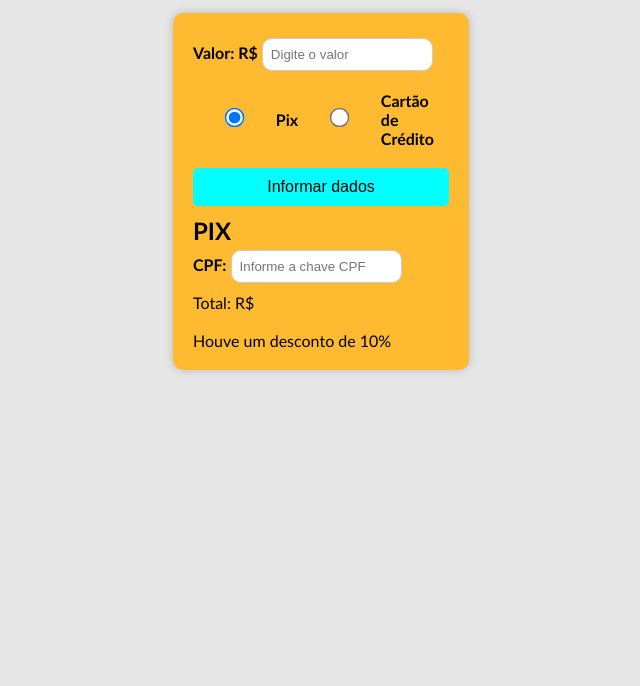
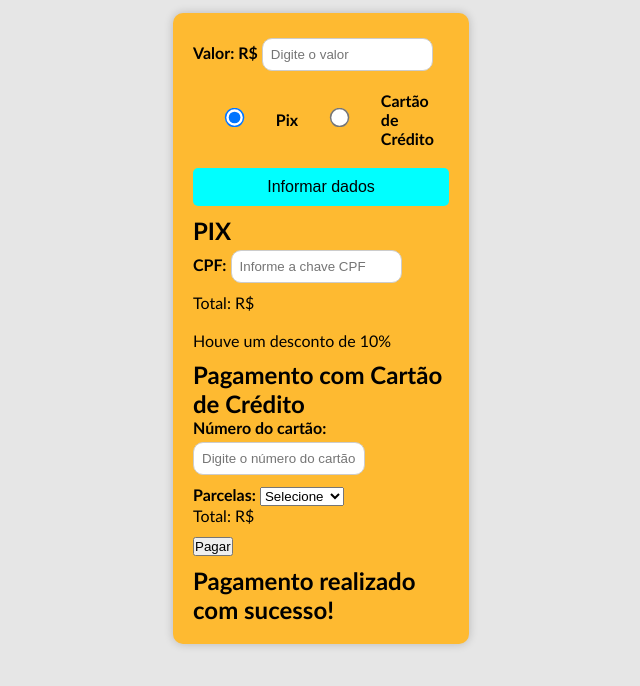
Before and after one commit to V-Charles/projetopagamento, a plain HTML site: page index.html in a window 1280 px wide. Shown: the part 86-772 px from the top of the page, without its empty margins (319-959 px from the left). Drawn offline with Linux system fonts and the light colour scheme.

Commit message:
Criado painel para pagemento com Cartão de Crédito

```diff
--- a/index.html
+++ b/index.html
@@ -44,7 +44,7 @@
             <!-- Fim botão para informar dados -->
 
             <!-- Painel para PIX -->
-            <div class="painel-pix">
+            <div class="painel-pix" class="hidden">
                 <h2>PIX</h2>
                 <label for="cpf">CPF:</label>
                 <input type="number" id="cpf" placeholder="Informe a chave CPF">
@@ -54,12 +54,52 @@
             </div>
             <!-- Fim painel para PIX -->
 
+            <!-- Painel para Cartão de Crédito -->
+            <div class="painel-cartao" class="hidden">
+                <h2>Pagamento com Cartão de Crédito</h2>
+                <div>
+                    <label for="numeroCartao">Número do cartão:</label>
+                    <input type="text" id="numeroCartao" placeholder="Digite o número do cartão">
+
+                    <!-- Ícone de erro -->
+                    <span id="iconeCartao"></span>
+                    <span id="erroCartao" class="error"></span>
+                    <!-- Fim ícone de erro -->
+
+                </div>
+                <div>
+                    <label for="parcelas">Parcelas:</label>
+                    <select id="parcelas">
+                        <option value="">Selecione</option>
+                        <option value="1">1 parcela</option>
+                        <option value="2">2 parcelas</option>
+                        <option value="3">3 parcelas</option>
+                        <option value="4">4 parcelas</option>
+                        <option value="5">5 parcelas</option>
+                    </select>
+                </div>
+                <p>Total: R$ <span id="totalCartao"></span></p>
+            </div>
+            <!-- Painel para Cartão de Crédito -->
+
+            <!-- Botão pagar -->
+            <div class="btnPagar">
+                <button id="btnPagar">Pagar</button>
+            </div>
+            <!-- Fim botão pagar -->
+
+            <!-- Mensagem final -->
+            <div id="mensagemSucesso" class="hidden">
+                <h2>Pagamento realizado com sucesso!</h2>
+            </div>
+            <!-- Fim mensagem final -->
+
         </section>
         <!-- Fim conteudo princípal -->
-
 
     </main>
     <!-- Fim principal -->
 
+    <script src=""></script>
 </body>
 </html>
```
